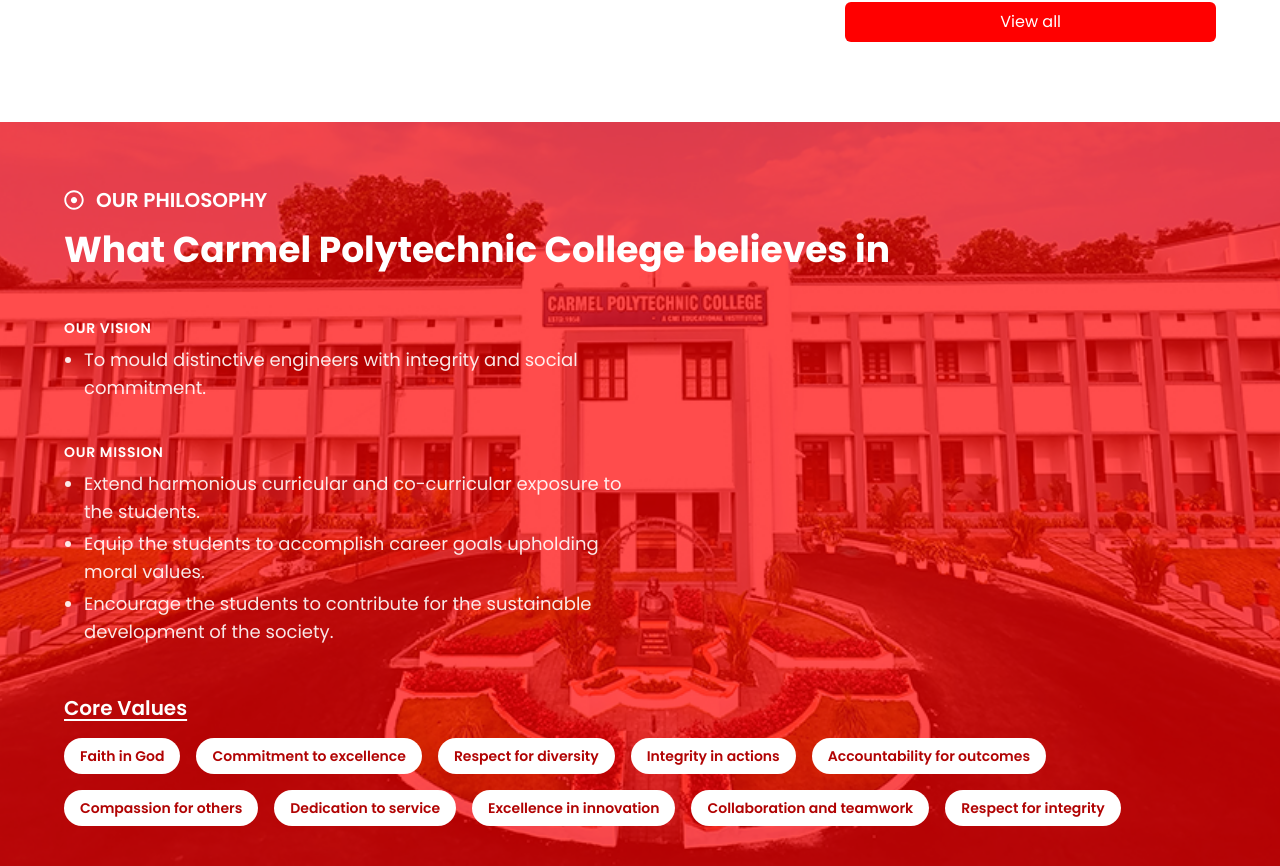
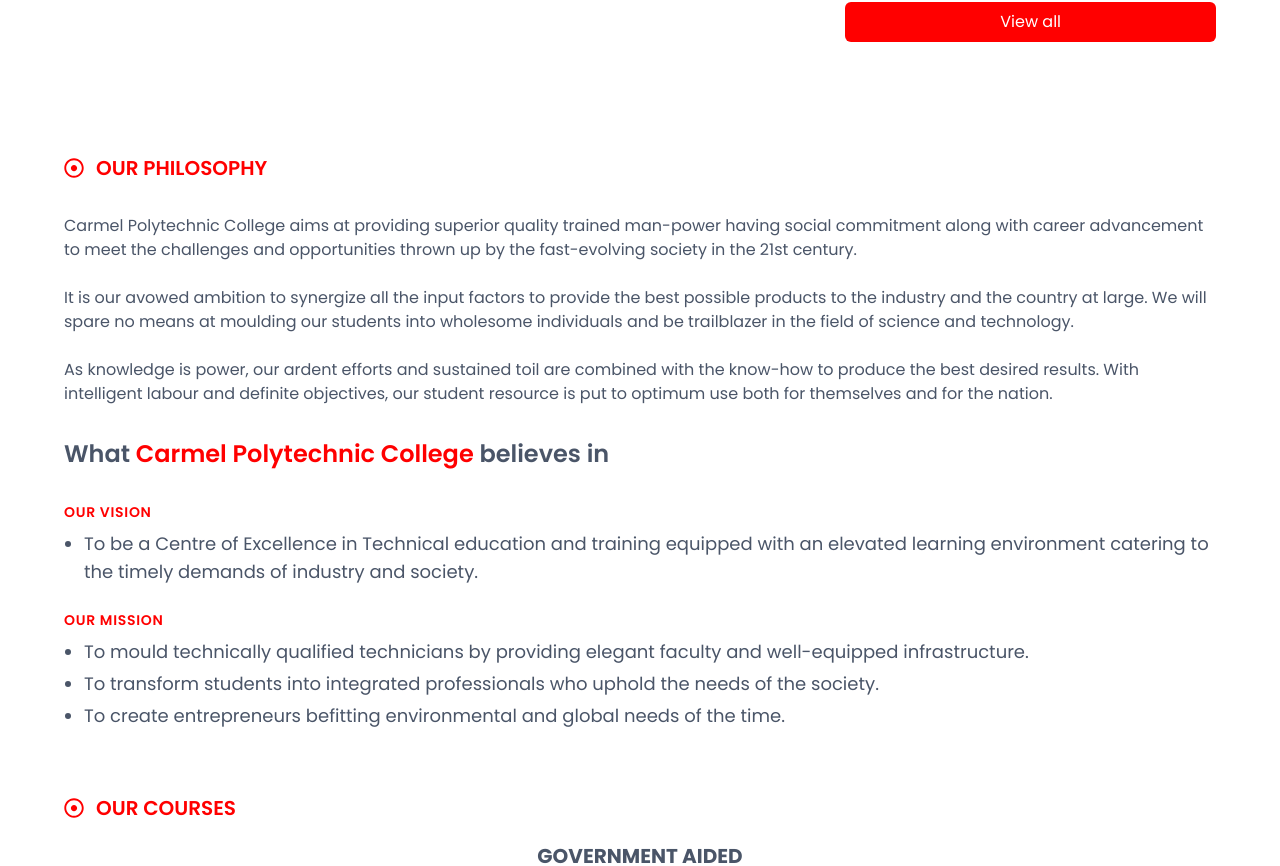
Before and after one commit to AbhishekNSanthosh/carmelpoly.in, a Next.js app: page / in a window 1280 px wide. Shown: the part 1459-2325 px from the top of the page. Built offline with nearby package versions, Linux system fonts and the light colour scheme; a web font is replaced by a local one.

Commit message:
feat: vision missin

```diff
--- a/src/app/layout.tsx
+++ b/src/app/layout.tsx
@@ -17,7 +17,7 @@
 }>) {
   return (
     <html lang="en">
-      <body>
+      <body className=" text-gray-700">
         <TopBar />
         <Header/>
         {children}
--- a/src/common/utils/constants.ts
+++ b/src/common/utils/constants.ts
@@ -8,8 +8,12 @@
         to: "/",
         dropDown: [
             {
-                title: "Our profile",
+                title: "Our Profile",
                 to: "/about/about-us",
+            },
+            {
+                title: "Our Inspiration",
+                to: "/about/our-inspiration",
             },
             {
                 title: "History",
--- a/src/styles/scss/main.scss
+++ b/src/styles/scss/main.scss
@@ -8,7 +8,13 @@
   padding: 0;
   margin: 0;
   font-family: $font-family;
+  scroll-behavior: smooth;
 }
+
+.text-stroke-white {
+  -webkit-text-stroke: 1px white; /* Stroke width & color */
+}
+
 
 @keyframes marquee {
   0% {
--- a/src/widgets/(About)/History.tsx
+++ b/src/widgets/(About)/History.tsx
@@ -3,27 +3,90 @@
 
 export default function History() {
   return (
-    <div className="px-[5vw] py-[2rem] space-y-6">
+    <section className="px-[5vw] py-12 space-y-6">
       <Titlebar title="Our History" />
-      <p className="text-gray-700 text-lg text-justify leading-relaxed">
-        Carmel Polytechnic College was established in the year 1962 by the
-        Carmelites of Mary Immaculate (CMI) Congregation with the vision of
-        imparting quality technical education to young minds in Kerala. It began
-        with a mission to mold competent professionals rooted in ethics, values,
-        and social responsibility.
-      </p>
-      <p className="text-gray-700 text-lg text-justify leading-relaxed">
-        From its humble beginnings with just a few diploma programs, the
-        institution has grown over the decades into a premier polytechnic
-        college, offering a wide range of technical courses with
-        state-of-the-art laboratories, experienced faculty, and excellent
-        placement support.
-      </p>
-      <p className="text-gray-700 text-lg text-justify leading-relaxed">
-        The college has consistently upheld its commitment to academic
-        excellence, innovation, and community service. Today, it stands as a
-        beacon of hope and empowerment for students across Kerala and beyond.
-      </p>
-    </div>
+
+      <div className="space-y-4 text-justify leading-relaxed text-gray-700">
+        <p>
+          Carmel Polytechnic College was established in the year 1958 by Very
+          Rev. Fr Gilbert Palakunnel CMI, a member of the Congregation of the
+          Carmelites of Mary Immaculate. The religious congregation CMI has
+          inherited a rich legacy left by the founder Saint Kuriakose Elias
+          Chavara. This legacy is a commitment to work for the deprived and the
+          marginalized, empowering them through quality education.
+        </p>
+
+        <p>
+          Carmel Polytechnic College is yet another instance of the service by
+          the members of the CMI Congregation to the nation and the church
+          through educational, pastoral and social service to the poor and the
+          needy. When Fr Gilbert Palakunnel CMI reached Alappuzha, he was on a
+          struggle against the forces which were trying to perpetuate a culture
+          of hatred and violence based on communal discord and atheism.
+        </p>
+
+        <p>
+          The great visionary he was, he found the only solution to the
+          restlessness and troubles in this area was to help the young men find
+          employment and have a steady income. At a time when the Christian
+          churches in Kerala were hesitant to step into the field of technical
+          education, Fr Gilbert took the bold decision to start a technical
+          institute on the lands of Alappuzha.
+        </p>
+
+        <p>
+          In spite of the fact that the establishment and running of such an
+          institution was arduous and involved huge financial commitment, Fr
+          Gilbert took courage to start this institution with a firm
+          determination to contribute to the national development in general and
+          to the student community in particular.
+        </p>
+
+        <p>
+          It was with rather great difficulty that he obtained the no objection
+          and technical sanction from the State government, for which Rev. Fr
+          William CMI (Principal, S.B. College, Changanacherry and Syndicate
+          Member, Kerala University) and Sri K.C. Chacko (Director of Technical
+          Education) were instrumental.
+        </p>
+
+        <p>
+          The Ministry of Scientific & Cultural Affairs of the Government of
+          India approved the proposal to start the three-year Diploma courses in
+          Civil, Electrical and Mechanical Engineering branches on 19 May 1958,
+          with an annual intake of 120 students.
+        </p>
+
+        <p>
+          Initially, the management hired a building on C.C.S.B. roadside near
+          the municipal office at Alappuzha to start the functioning of the
+          Polytechnic and another building for the hostel. Mr. P.C. Joseph
+          (Retd. Highway Engineer) was appointed as the acting Principal.
+        </p>
+
+        <p>
+          The 15th of August in 1958, the Assumption Day of the Blessed Virgin
+          Mary and the 11th Anniversary of Indian Independence, was the day of
+          the ‘Blessing’ of our institution. On 18th August 1958, the
+          institution started its functioning with the inaugural classes engaged
+          by Mr. Josey Thomas (Assistant Lecturer in Mathematics) — a small and
+          humble beginning of a great institution, yet the fulfillment of a
+          long-cherished ambition of Rev. Fr Gilbert Palakunnel CMI.
+        </p>
+
+        <p>
+          The self-financing section was added in 2003 with diploma courses in
+          Computer and Electronics Engineering and Automobile Engineering in
+          2004.
+        </p>
+
+        <p>
+          From the very beginning, Carmel Polytechnic College has been keen on
+          maintaining academic excellence, discipline inside and outside campus,
+          a politics and strike-free environment, student-centered learning
+          activities, and a strong social commitment.
+        </p>
+      </div>
+    </section>
   );
 }
--- a/src/widgets/(About)/MissionVision.tsx
+++ b/src/widgets/(About)/MissionVision.tsx
@@ -3,8 +3,24 @@
 
 export default function MissionVision() {
   return (
-    <div className="px-[5vw] py-[2rem] flex flex-col gap-5">
+    <div className="px-[5vw] py-[2rem] flex flex-col gap-5 text-justify text-gray-700 leading-relaxed ">
       <Titlebar title="Our Philosophy" />
+
+      <p className="">
+        Carmel Polytechnic College aims at providing superior quality trained
+        man-power having social commitment along with career advancement to meet
+        the challenges and opportunities thrown up by the fast-evolving society
+        in the 21st century. <br />
+        <br />
+        It is our avowed ambition to synergize all the input factors to provide
+        the best possible products to the industry and the country at large. We
+        will spare no means at moulding our students into wholesome individuals
+        and be trailblazer in the field of science and technology. <br /> <br />
+        As knowledge is power, our ardent efforts and sustained toil are
+        combined with the know-how to produce the best desired results. With
+        intelligent labour and definite objectives, our student resource is put
+        to optimum use both for themselves and for the nation.
+      </p>
       <span className="text-2xl font-semibold">
         What <span className="text-primary">Carmel Polytechnic College</span>{" "}
         believes in
@@ -14,33 +30,34 @@
       <div className="space-y-10">
         <div className="flex flex-col gap-6">
           {/* Vision */}
-          <div className="lg:w-1/2 space-y-2">
-            <h4 className="text-sm font-semibold tracking-wider">OUR VISION</h4>
+          <div className=" space-y-2">
+            <h4 className="text-sm font-semibold tracking-wider text-primary">OUR VISION</h4>
             <ul className="list-disc pl-5 text-lg">
               <li>
-                To mould distinctive engineers with integrity and social
-                commitment.
+                To be a Centre of Excellence in Technical education and training
+                equipped with an elevated learning environment catering to the
+                timely demands of industry and society.
               </li>
             </ul>
           </div>
 
           {/* Mission */}
-          <div className="lg:w-1/2 space-y-2">
-            <h4 className="text-sm font-semibold tracking-wider">
+          <div className=" space-y-2">
+            <h4 className="text-sm font-semibold tracking-wider text-primary">
               OUR MISSION
             </h4>
             <ul className="list-disc pl-5 text-lg space-y-1">
               <li>
-                Extend harmonious curricular and co-curricular exposure to the
-                students.
+                To mould technically qualified technicians by providing elegant
+                faculty and well-equipped infrastructure.
               </li>
               <li>
-                Equip the students to accomplish career goals upholding moral
-                values.
+                To transform students into integrated professionals who uphold
+                the needs of the society.
               </li>
               <li>
-                Encourage the students to contribute for the sustainable
-                development of the society.
+                To create entrepreneurs befitting environmental and global needs
+                of the time.
               </li>
             </ul>
           </div>
@@ -48,7 +65,7 @@
       </div>
 
       {/* Core Values */}
-      <div className="space-y-4">
+      {/* <div className="space-y-4">
         <h4 className="text-xl font-semibold underline underline-offset-4">
           Core Values
         </h4>
@@ -72,7 +89,7 @@
             </div>
           ))}
         </div>
-      </div>
+      </div> */}
     </div>
   );
 }
--- a/src/widgets/(Home)/Philosophy.tsx
+++ b/src/widgets/(Home)/Philosophy.tsx
@@ -5,55 +5,79 @@
   return (
     <div className="relative w-full h-auto">
       {/* Background Image */}
-      <div
+      {/* <div
         className="absolute inset-0 bg-cover bg-center z-0 bg-fixed"
        style={{ backgroundImage: "url('/slides/slide_002.png')" }}
-      ></div>
+      ></div> */}
 
       {/* Red Overlay with Opacity */}
-      <div className="absolute inset-0 bg-primary bg-opacity-70 z-10"></div>
+      {/* <div className="absolute inset-0 bg-primary bg-opacity-70 z-10"></div> */}
 
       {/* Content */}
-      <div className="relative z-20 px-[5vw] py-[4rem] text-white flex flex-col space-y-12">
+      <div className="relative z-20 px-[5vw] py-[2rem] flex flex-col space-y-8">
         {/* Section Header */}
-        <div className="space-y-4">
-          <Titlebar title="Our Philosophy" className="text-white"/>
-          <h1 className="text-4xl font-bold">What Carmel Polytechnic College believes in</h1>
-        </div>
+        <Titlebar title="Our Philosophy" />
 
-        {/* Vision & Mission */}
-        <div className="flex flex-col gap-10">
-          <div className="lg:w-1/2 space-y-2">
-            <h4 className="text-sm font-semibold tracking-wider">OUR VISION</h4>
-            <ul className="list-disc pl-5 text-lg text-white/90">
+      <p className="">
+        Carmel Polytechnic College aims at providing superior quality trained
+        man-power having social commitment along with career advancement to meet
+        the challenges and opportunities thrown up by the fast-evolving society
+        in the 21st century. <br />
+        <br />
+        It is our avowed ambition to synergize all the input factors to provide
+        the best possible products to the industry and the country at large. We
+        will spare no means at moulding our students into wholesome individuals
+        and be trailblazer in the field of science and technology. <br /> <br />
+        As knowledge is power, our ardent efforts and sustained toil are
+        combined with the know-how to produce the best desired results. With
+        intelligent labour and definite objectives, our student resource is put
+        to optimum use both for themselves and for the nation.
+      </p>
+      <span className="text-2xl font-semibold">
+        What <span className="text-primary">Carmel Polytechnic College</span>{" "}
+        believes in
+      </span>
+
+      {/* Vision & Mission */}
+      <div className="space-y-10">
+        <div className="flex flex-col gap-6">
+          {/* Vision */}
+          <div className=" space-y-2">
+            <h4 className="text-sm font-semibold tracking-wider text-primary">OUR VISION</h4>
+            <ul className="list-disc pl-5 text-lg">
               <li>
-                To mould distinctive engineers with integrity and social
-                commitment.
+                To be a Centre of Excellence in Technical education and training
+                equipped with an elevated learning environment catering to the
+                timely demands of industry and society.
               </li>
             </ul>
           </div>
 
-          <div className="lg:w-1/2 space-y-2">
-            <h4 className="text-sm font-semibold tracking-wider">OUR MISSION</h4>
-            <ul className="list-disc pl-5 text-lg text-white/90 space-y-1">
+          {/* Mission */}
+          <div className=" space-y-2">
+            <h4 className="text-sm font-semibold tracking-wider text-primary">
+              OUR MISSION
+            </h4>
+            <ul className="list-disc pl-5 text-lg space-y-1">
               <li>
-                Extend harmonious curricular and co-curricular exposure to the
-                students.
+                To mould technically qualified technicians by providing elegant
+                faculty and well-equipped infrastructure.
               </li>
               <li>
-                Equip the students to accomplish career goals upholding moral
-                values.
+                To transform students into integrated professionals who uphold
+                the needs of the society.
               </li>
               <li>
-                Encourage the students to contribute for the sustainable
-                development of the society.
+                To create entrepreneurs befitting environmental and global needs
+                of the time.
               </li>
             </ul>
           </div>
         </div>
+      </div>
 
         {/* Core Values */}
-        <div className="space-y-4">
+        {/* <div className="space-y-4">
           <h4 className="text-xl font-semibold underline underline-offset-4">
             Core Values
           </h4>
@@ -78,7 +102,7 @@
               </span>
             ))}
           </div>
-        </div>
+        </div> */}
       </div>
     </div>
   );
```
Also changed, not shown: src/app/about/our-inspiration/page.tsx (added, +8 -0 lines), src/pages/(About)/OurInspirationPage.tsx (added, +10 -0 lines), src/widgets/(About)/OurInspiration.tsx (added, +70 -0 lines), public/St.-Kuriakose-Elias-Chavara-003-T.webp (added).
